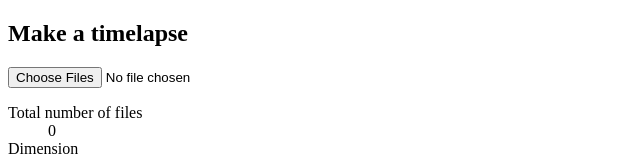
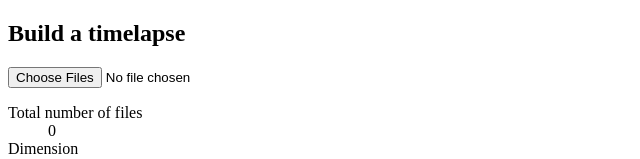
Before and after one commit to compulim/build-a-timelapse, a React app: page / in a window 1280 px wide. Shown: the top 159 px of the page, without its empty margins (0-640 px from the left). Built offline with nearby package versions, Linux system fonts and the light colour scheme.

Commit message:
Clean up

```diff
--- a/src/ui/Main.tsx
+++ b/src/ui/Main.tsx
@@ -1,4 +1,4 @@
-import React, { useCallback, useEffect, useRef, useState } from 'react';
+import React, { useCallback, useRef, useState } from 'react';
 import random from 'math-random';
 
 import decodeAsImage from '../util/decodeAsImage.js';
@@ -84,7 +84,7 @@ const Main = () => {
 
   return (
     <section role="main">
-      <h1>Make a timelapse</h1>
+      <h1>Build a timelapse</h1>
       <input accept="image/jpeg" multiple onChange={handleChange} type="file" />
       <dl>
         <dt>Total number of files</dt>
```
